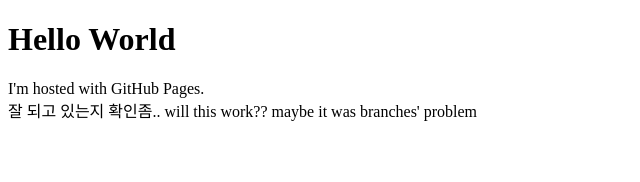
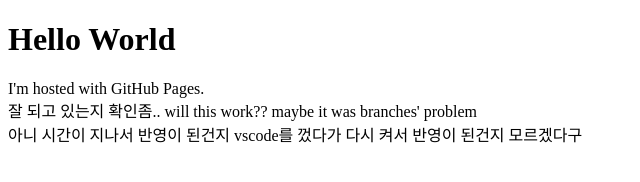
Before and after one commit to YJ-J/YJ-J.github.io, a plain HTML site: page index.html in a window 1280 px wide. Shown: the whole page, without its empty margins (0-640 px from the left). Drawn offline with Linux system fonts and the light colour scheme.

Commit message:
왜된거지

```diff
--- a/index.html
+++ b/index.html
@@ -4,6 +4,7 @@
 <h1>Hello World</h1>
 <p>I'm hosted with GitHub Pages.<br>
 잘 되고 있는지 확인좀..
-will this work?? maybe it was branches' problem</p>
+will this work?? maybe it was branches' problem<br>
+아니 시간이 지나서 반영이 된건지 vscode를 껐다가 다시 켜서 반영이 된건지 모르겠다구</p>
 </body>
 </html>
```
